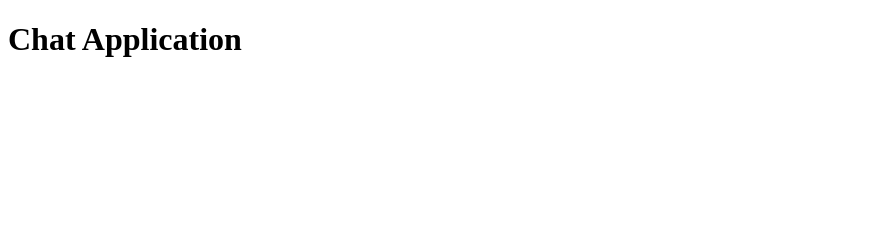
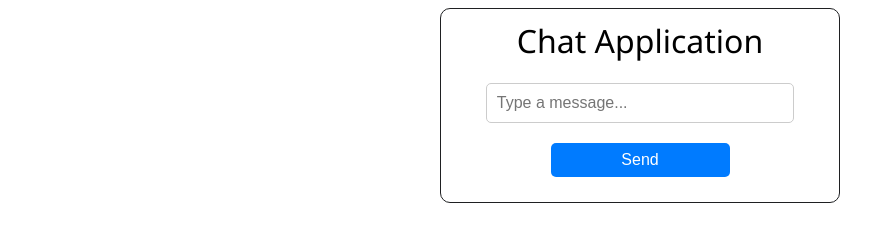
Before and after one commit to hanifsetyadi/bun, a website: page public/index.html in a window 1280 px wide. Shown: the whole page, without its empty margins (0-894 px from the left). Drawn offline with Linux system fonts and the light colour scheme.

Commit message:
broadcast message

```diff
--- a/public/index.html
+++ b/public/index.html
@@ -1,24 +1,87 @@
 <!DOCTYPE html>
 <html lang="en">
   <head>
-    <meta charset="UTF-8">
-    <meta name="viewport" content="width=device-width, initial-scale=1.0">
+    <meta charset="UTF-8" />
+    <meta name="viewport" content="width=device-width, initial-scale=1.0" />
     <title>Chat Application</title>
+    <style>
+      h1 {
+        font-family: "Segoe UI", Tahoma, Geneva, Verdana, sans-serif;
+        font-weight: 300;
+        text-align: center;
+        margin-top: -10px;
+      }
+      form {
+        display: flex;
+        flex-direction: column;
+        align-items: center;
+        width: 100%;
+        max-width: 400px;
+        margin: 0 auto;
+        border: 1px solid #1f2022;
+        padding: 20px;
+        border-radius: 10px;
+        box-sizing: border-box;
+      }
+
+      .inputMsg {
+        flex: 1;
+        outline: none;
+        width: 80%;
+        padding: 10px;
+        font-size: 16px;
+        border: 1px solid #ccc;
+        border-radius: 5px;
+      }
+
+      #btn {
+        background-color: #007bff;
+        color: #fff;
+        padding: 8px 16px;
+        margin: 5px auto;
+        border: none;
+        width: 50%;
+        margin-top: 20px;
+        border-radius: 5px;
+        font-size: 16px;
+        cursor: pointer;
+      }
+
+      #btn:hover {
+        background-color: #0056b3;
+      }
+    </style>
   </head>
   <body>
+    <form>
       <h1>Chat Application</h1>
+      <input
+        type="text"
+        class="inputMsg"
+        placeholder="Type a message..."
+        id="txtMessage"
+      />
+      <button id="btn">Send</button>
+    </form>
 
     <script>
-        const ws = new WebSocket("ws://localhost:8080")
+      const ws = new WebSocket("ws://localhost:8080");
 
-        ws.addEventListener("open", () => {
-            console.log("Client Connected");
-        })
+      const btn = document.getElementById("btn");
+      const inputMsg = document.getElementById("txtMessage");
+
+      btn.addEventListener("click", () => {
+        const msg = inputMsg.value;
+        ws.send(msg);
+        inputMsg.value = "";
+        inputMsg.focus();
+        event.preventDefault();
+      });
 
       ws.addEventListener("message", (e) => {
         const msg = e.data;
         console.log(msg);
-        })
+      });
     </script>
   </body>
 </html>
```
Also changed, not shown: index.ts (+16 -5 lines). Lines whose indentation alone changed are shown as unchanged.
